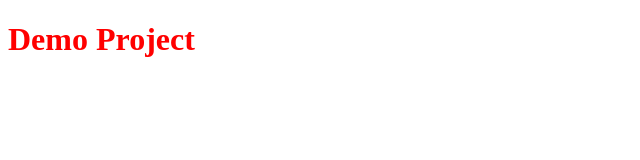
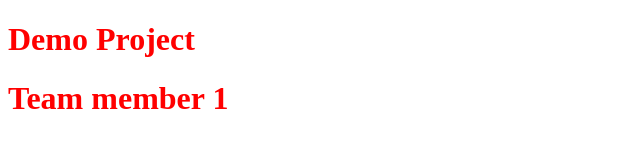
Before and after one commit to engineershamshirshah/demo, a plain HTML site: page index.html in a window 1280 px wide. Shown: the whole page, without its empty margins (0-640 px from the left). Drawn offline with Linux system fonts and the light colour scheme.

Commit message:
Changes made to index.html

```diff
--- a/index.html
+++ b/index.html
@@ -8,5 +8,6 @@
 </head>
 <body>
     <h1>Demo Project</h1>
+    <h1>Team member 1</h1>
 </body>
 </html>
```
